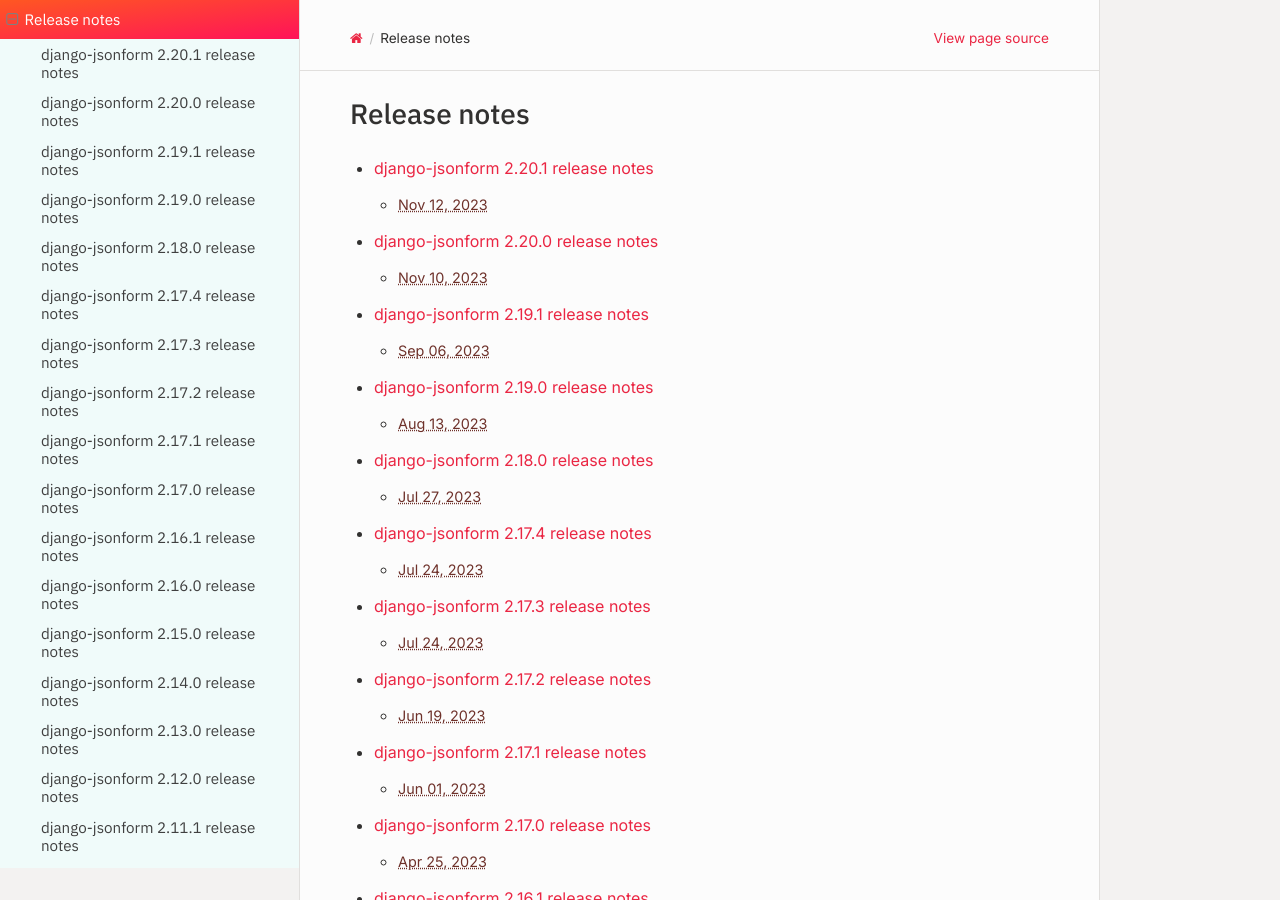
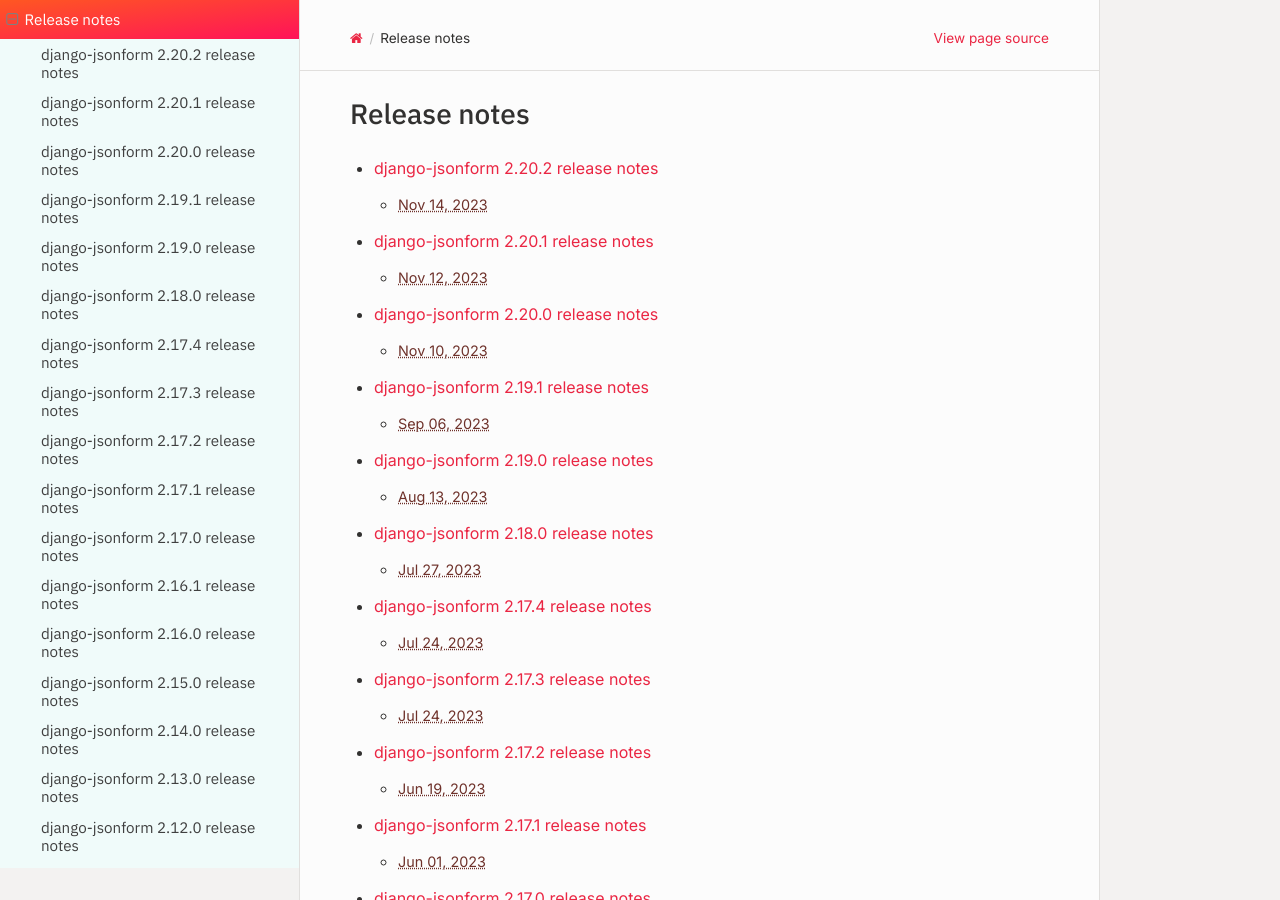
Before and after one commit to bhch/django-jsonform, a Sphinx documentation site: the page built from docs/releases/index.rst, in a window 1280 px wide and 900 px high. Built offline with Sphinx 7.4.7 and the Read the Docs theme 2.0.0, drawn with Linux system fonts in a browser that asks for light colours.

Commit message:
Add release notes for next version

```diff
--- a/docs/releases/index.rst
+++ b/docs/releases/index.rst
@@ -4,6 +4,7 @@
 .. toctree::
     :maxdepth: 2
 
+    v2.20.2
     v2.20.1
     v2.20.0
     v2.19.1
```
Also changed, not shown: docs/releases/v2.20.2.rst (added, +15 -0 lines).
